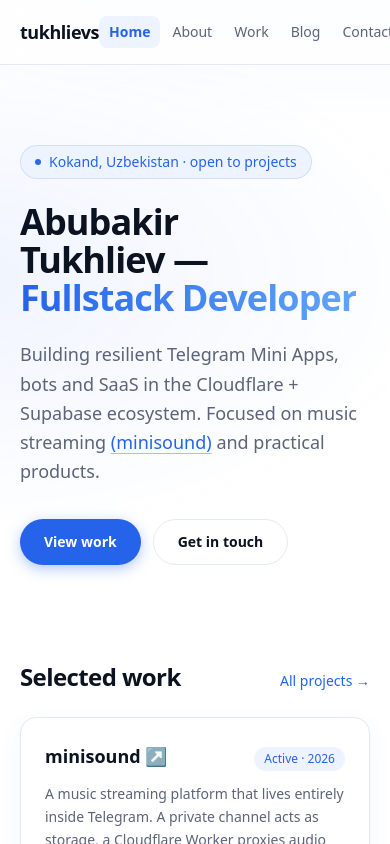
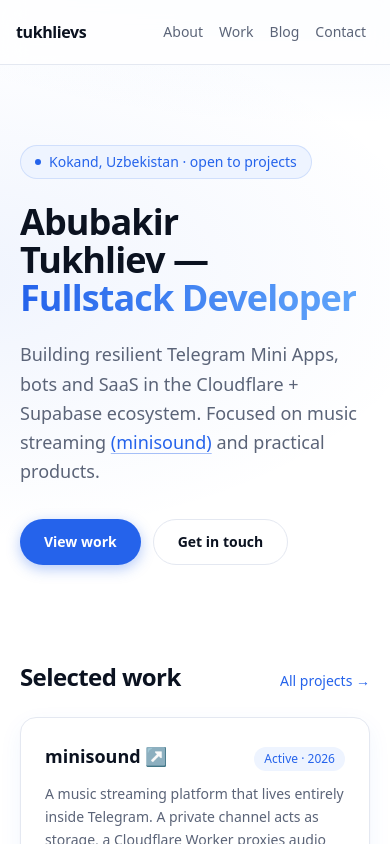
Before and after one commit to tukhlievs/tukhlievs, a Next.js app: page /tukhlievs/ in a window 390 px wide. Shown: the top 844 px of the page. Built offline with nearby package versions, Linux system fonts and the light colour scheme.

Commit message:
Strict mobile adaptation: fixed UI, no zoom, no drift (#4)

```diff
--- a/src/app/globals.css
+++ b/src/app/globals.css
@@ -24,12 +24,25 @@
 
 html {
   scroll-behavior: smooth;
+  /* Запрет автоувеличения текста при повороте экрана */
+  -webkit-text-size-adjust: 100%;
+  text-size-adjust: 100%;
+}
+
+/* Жёсткий запрет горизонтального скролла и дрейфа */
+html,
+body {
+  overflow-x: clip;
 }
 
 body {
   color: var(--fg);
   font-family: var(--font-sans);
   -webkit-font-smoothing: antialiased;
+  /* Убирает задержку и двойной тап-зум на тач-устройствах */
+  touch-action: manipulation;
+  overscroll-behavior-x: none;
+  -webkit-tap-highlight-color: transparent;
   /* Мягкая голубая атмосфера поверх белого — без резких градиентов */
   background:
     radial-gradient(1100px 520px at 85% -8%, rgba(59, 130, 246, 0.12), transparent 60%),
@@ -98,6 +111,31 @@
   }
 }
 
+/* Мобильные/тач-устройства: полностью статичный UI.
+   Никаких въезжающих блоков, каскадов и плавного скролла —
+   контент виден сразу и не двигается. */
+@media (hover: none), (pointer: coarse) {
+  html {
+    scroll-behavior: auto;
+  }
+  .fade-up {
+    animation: none;
+  }
+  .reveal {
+    opacity: 1;
+    transform: none;
+    transition: none;
+  }
+  .animate-pulse {
+    animation: none;
+  }
+  /* Hover-сдвиги кнопок не должны срабатывать от тапов */
+  .hover\:-translate-y-0\.5:hover,
+  .hover\:-translate-y-px:hover {
+    transform: none;
+  }
+}
+
 /* Проза внутри MDX-постов */
 .prose-mini {
   line-height: 1.75;
--- a/src/app/layout.tsx
+++ b/src/app/layout.tsx
@@ -34,6 +34,10 @@
 };
 
 export const viewport: Viewport = {
+  width: "device-width",
+  initialScale: 1,
+  maximumScale: 1,
+  userScalable: false,
   themeColor: "#ffffff",
 };
 
--- a/src/components/Header.tsx
+++ b/src/components/Header.tsx
@@ -12,21 +12,23 @@
 
   return (
     <header className="sticky top-0 z-40 backdrop-blur-md bg-white/75 border-b border-border">
-      <div className="max-w-6xl mx-auto px-5 sm:px-8 h-16 flex items-center justify-between">
+      <div className="max-w-6xl mx-auto px-4 sm:px-8 h-16 flex items-center justify-between gap-2">
         <Link
           href="/"
-          className="font-bold tracking-tight text-lg text-fg hover:text-accent transition-colors"
+          className="shrink-0 font-bold tracking-tight text-base sm:text-lg text-fg hover:text-accent transition-colors"
         >
           tukhlievs
         </Link>
 
-        <div className="flex items-center gap-2 sm:gap-4">
-          <nav className="flex items-center gap-0.5 sm:gap-1 text-sm">
+        <div className="flex items-center gap-1 sm:gap-4 min-w-0">
+          <nav className="flex items-center gap-0 sm:gap-1 text-sm whitespace-nowrap">
             {nav.map((item) => (
               <Link
                 key={item.href}
                 href={item.href}
-                className={`px-2.5 py-1.5 rounded-lg transition-colors ${
+                className={`px-2 sm:px-2.5 py-1.5 rounded-lg transition-colors ${
+                  item.href === "/" ? "hidden sm:block " : ""
+                }${
                   isActive(item.href)
                     ? "text-accent font-semibold bg-accent-soft"
                     : "text-muted hover:text-fg"
--- a/src/components/Hero3D.tsx
+++ b/src/components/Hero3D.tsx
@@ -11,6 +11,12 @@
   useEffect(() => {
     const mount = mountRef.current;
     if (!mount) return;
+
+    // На мобильных и планшетах сцена скрыта (lg:block) — не качаем three.js вовсе
+    const isDesktop = window.matchMedia(
+      "(min-width: 1024px) and (hover: hover) and (pointer: fine)",
+    ).matches;
+    if (!isDesktop) return;
 
     const reduced = window.matchMedia("(prefers-reduced-motion: reduce)").matches;
 
```
